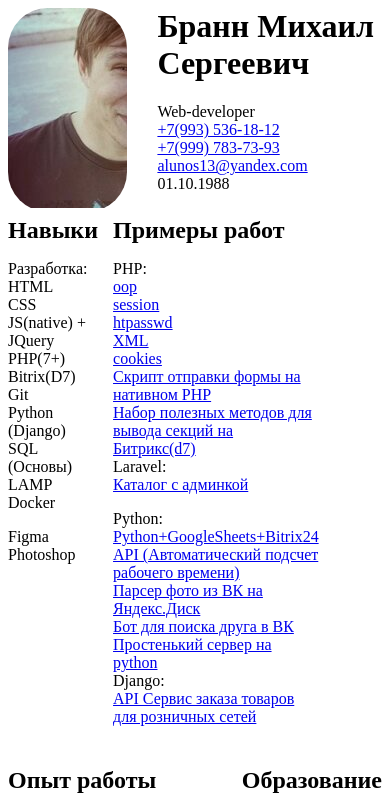
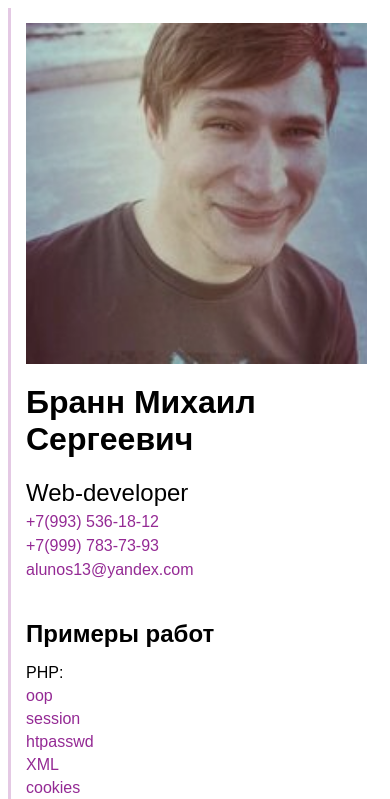
Before and after one commit to mikhailBrann/resume, a plain HTML site: page index.html in a window 390 px wide. Shown: the top 799 px of the page. Drawn offline with Linux system fonts and the light colour scheme.

Commit message:
added style

```diff
--- a/index.html
+++ b/index.html
@@ -21,7 +21,6 @@
                 <li><a href="tel:+79935361812" class="phone">+7(993) 536-18-12</a></li>
                 <li><a href="tel:+79997837393" class="phone">+7(999) 783-73-93</a></li>
                 <li><a href="mailto:alunos13@yandex.com" class="mail">alunos13@yandex.com</a></li>
-                <li><span class="date-of-birth">01.10.1988</span> </li>
             </ul>
         </div>
     </div>
@@ -29,7 +28,6 @@
         <div class="skills">
             <h2>Навыки</h2>
             <ul>
-                <li>Разработка:</li>
                 <li>HTML</li>
                 <li>CSS</li>
                 <li>JS(native) + JQuery</li>
@@ -126,7 +124,8 @@
             </ul>
         </div>
     </div>
+    <a href="download/brann_ms_resume.pdf">скачать резюме</a>
 </main>
-<a href="download/brann_ms_resume.pdf">скачать резюме</a>
+
 </body>
 </html>
--- a/view/css/main.css
+++ b/view/css/main.css
@@ -12,40 +12,106 @@ ul {
     list-style: none;
 }
 
+.reume-main-wrapp {
+    max-width: 1200px;
+    margin: 0 auto;
+    padding: 40px;
+    border-left: 3px solid #80008036;
+    font-family: sans-serif;
+}
+
 .resume-top {
     display: flex;
+    box-sizing: border-box;
+    gap: 20px;
 }
 
-
-.resum-top-left.photo {
-    box-sizing: border-box;
-    border-radius: 40px;
-    overflow: hidden;
-}
-
-
-.resum-top-right.text {
-    box-sizing: border-box;
-    padding-left: 30px;
+.resum-top-left.photo img {
+    display: block;
+    width: 100%;
 }
 
 .resume-center {
     display: grid;
-    grid-template-columns: 1fr 2fr 9fr;
-    column-gap: 15px;
-    margin-bottom: 20px;
+    grid-template-columns: 1fr auto;
+    margin: 20px 0;
+    gap: 20px;
 }
 
+.skills {
+    order: 2;
+}
+
+.skills ul {
+    display: grid;
+    grid-template-columns: repeat(4, 2fr);
+    gap: 10px;
+}
+
+.skills ul li {
+    box-sizing: border-box;
+    display: inline-block;
+    background: green;
+    color: #fff;
+    text-align: center;
+    padding: 10px 5px;
+    border-radius: 5px;
+}
 
 .resume-bottom {
-    display: flex;
+    display: grid;
+    grid-template-columns: 1fr 1fr;
 }
 
-.resume-bottom > *:first-child {
-    width: 60%;
-    margin-right: 20px;
+.works ul {
+    display: flex;
+    flex-direction: column;
+    gap: 5px;
 }
 
-.resume-bottom > *:last-child {
-    flex: 1;
+.reume-main-wrapp a {
+    text-decoration: none;
+    color: #800080d6;
 }
+
+.profession {
+    font-size: 24px;
+}
+
+.resum-top-right ul {
+    display: grid;
+    gap: 6px;
+}
+
+@media screen and (max-width: 930px) {
+    .resume-center {
+        grid-template-columns: 1fr;
+    }
+
+    .resume-bottom {
+        grid-template-columns: 1fr;
+    }
+}
+
+@media screen and (max-width: 760px) {
+    .skills ul {
+        grid-template-columns: repeat(2, 1fr);
+        gap: 10px;
+    }
+}
+
+@media screen and (max-width: 700px) {
+    .resume-top {
+        flex-direction: column;
+    }
+
+    .resum-top-left.photo img {
+        filter: contrast(0.9);
+    }
+}
+
+@media screen and (max-width: 500px) {
+    .reume-main-wrapp {
+        padding: 15px;
+    }
+}
```
Also changed, not shown: 1 other file.
